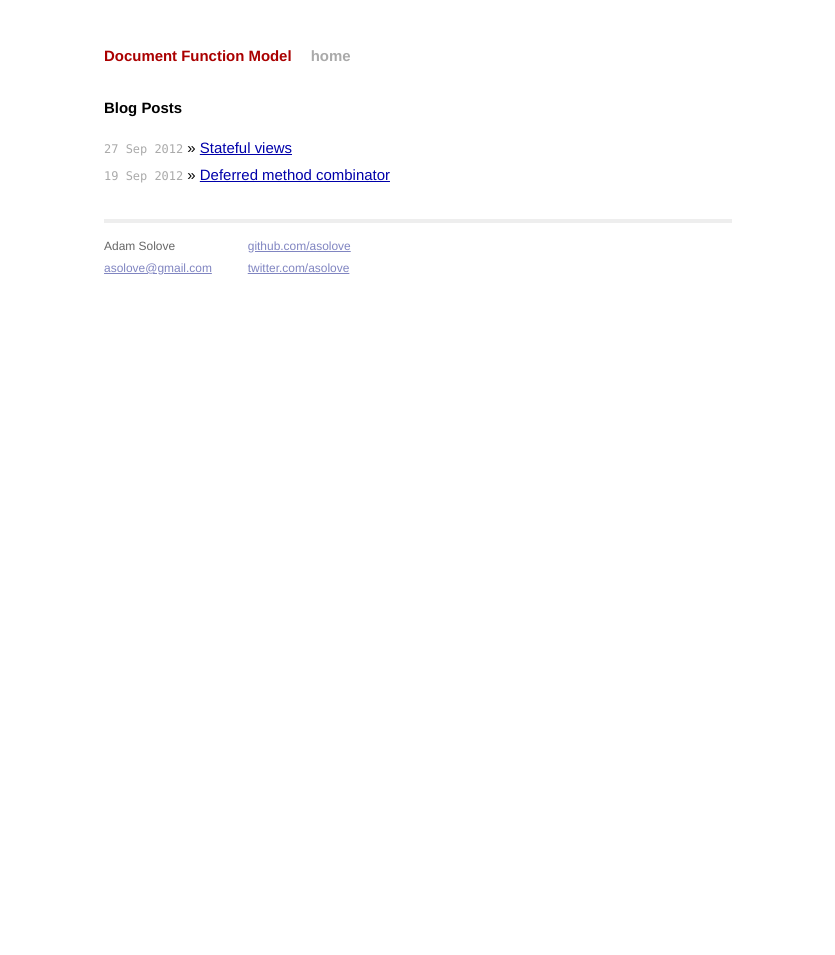
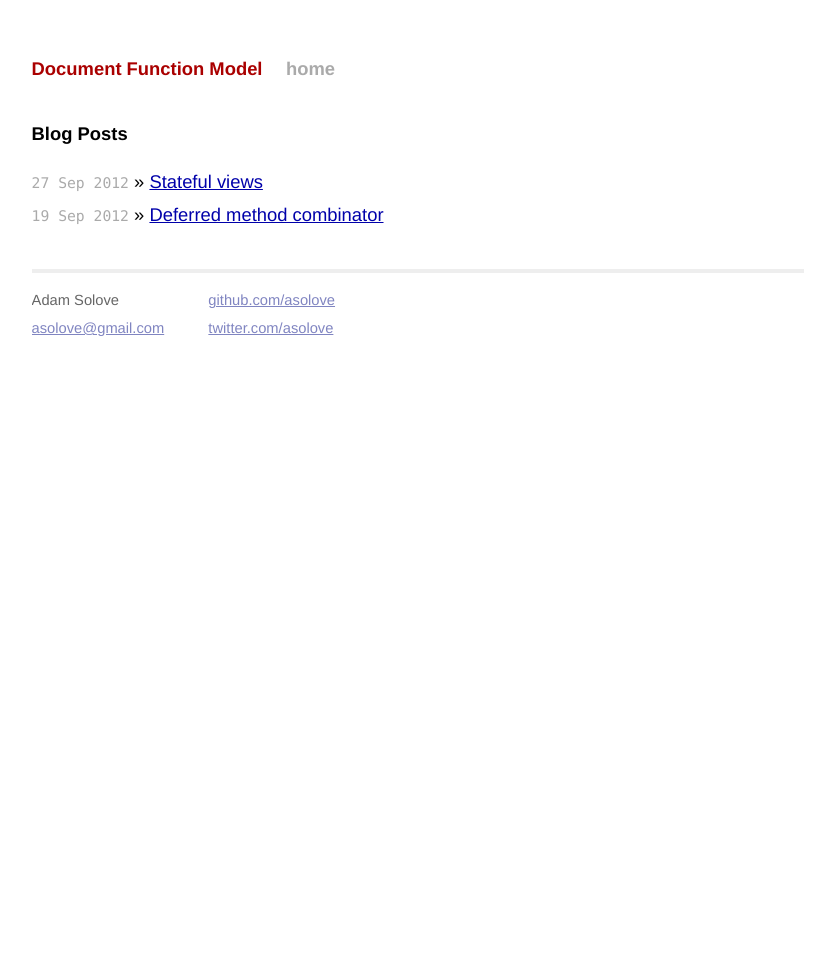
Before and after one commit to asolove/asolove.github.io, a Jekyll site: the page built from index.html, in a window 1280 px wide. Shown: the whole page, without its empty margins (222-1057 px from the left). Built offline with Jekyll 4.4.1, drawn with Linux system fonts in a browser that asks for light colours.

Commit message:
style and cname

```diff
--- /dev/null
+++ b/CNAME
@@ -0,0 +1 @@
+adamsolove.com
--- a/css/main.css
+++ b/css/main.css
@@ -14,8 +14,7 @@ html, body { height: 100%; }
 
 body {
   background-color: #FFF;
-  font: 13.34px Helvetica, Arial, sans-serif;
-  font-size: small;
+  font-family: helvetica;
   text-align: center;
 }
 
```
